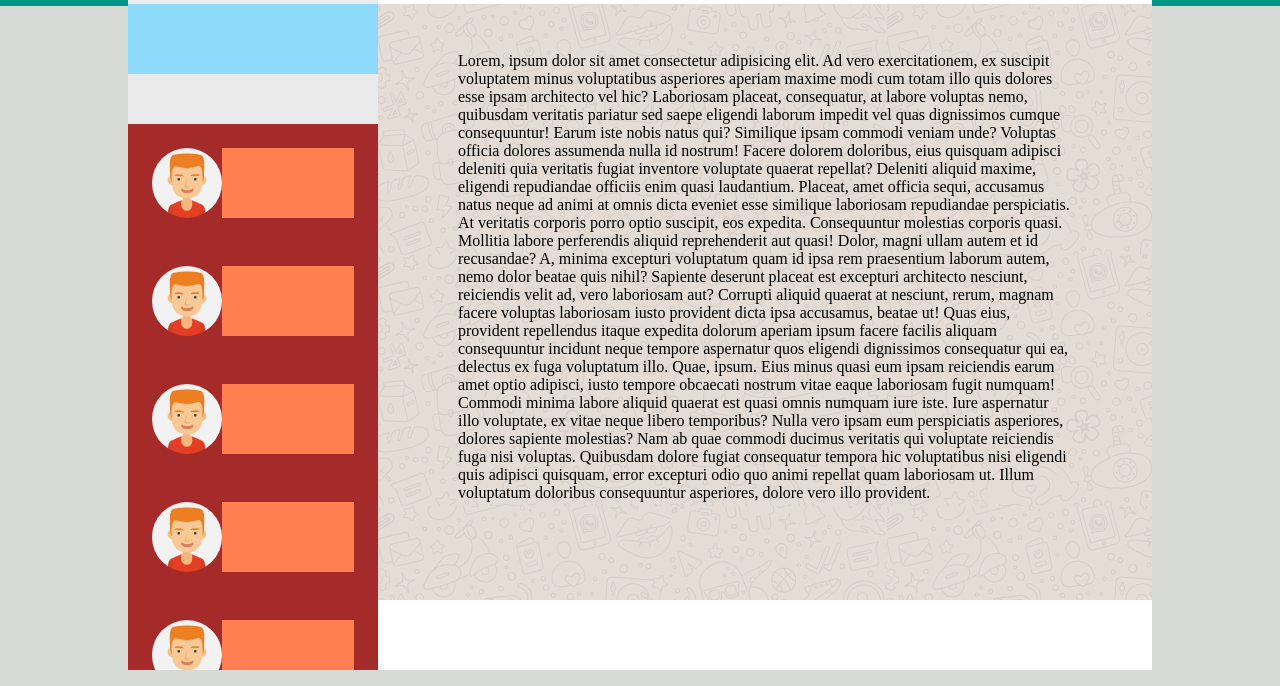
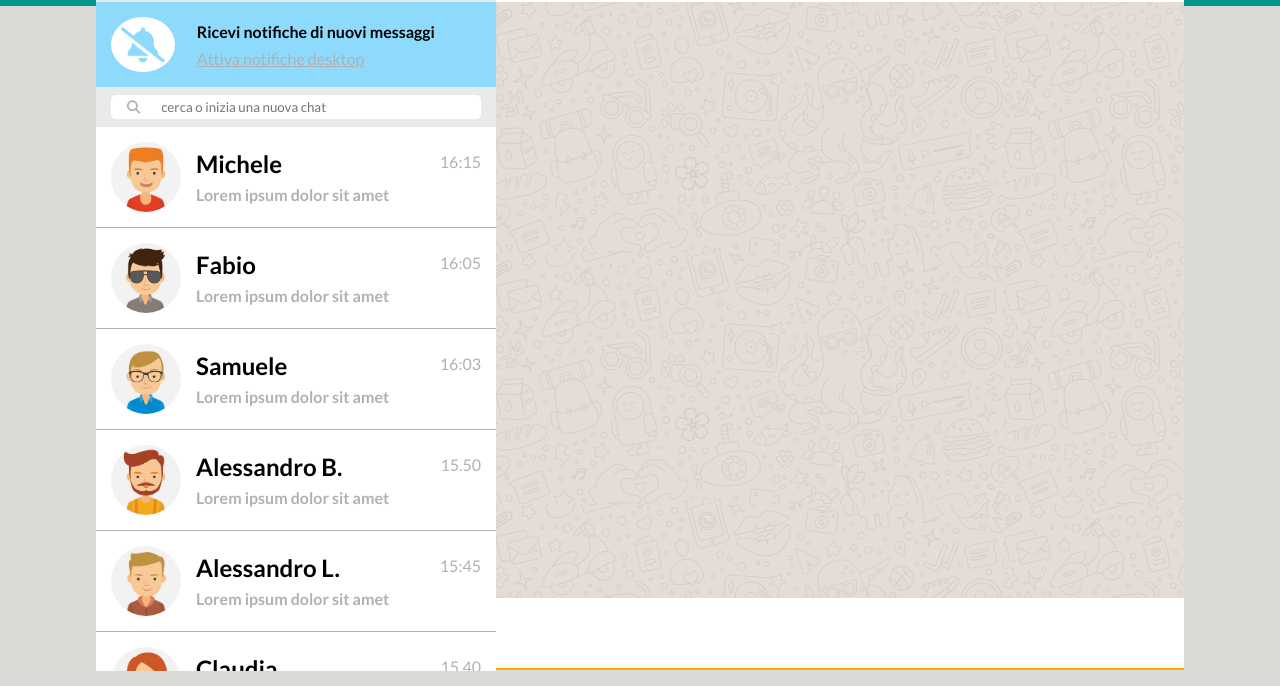
Before and after one commit to GiacomoFranchi/html-css-boolzapp, a plain HTML site: page index.html in a window 1280 px wide. Shown: the part 114-800 px from the top of the page. Drawn offline with Linux system fonts and the light colour scheme.

Commit message:
add: "hero" section content responsive and "side-chat" cont

```diff
--- a/css/style.css
+++ b/css/style.css
@@ -3,28 +3,76 @@
     margin: 0;
     padding: 0;
     box-sizing: border-box;
+    font-family: 'Lato', sans-serif;
 }
 
+/*ROOT*/
+:root{
+    --w-side-bar: 400px;
+    --foto: 70px;
+    --h-row-sidebar: 70px;
+    --h-src-bar: 40px;
+    --w-side-bar-tabl: calc(var(--foto) + 2rem);
+}
 
 /*COMMON*/
 .padding{
-    padding: 1rem 1.5rem;
+    padding: 15px;
 }
 
 .padding-s{
-    padding: 0.5rem 1.5rem;
+    padding: 8px 15px;
 }
 
 .padding-l{
-    padding: 1.5rem;
+    padding: 15px;
 }
 
 .padding-xl{
-    padding: 3rem 5rem;
+    padding: 45px 75px;
 }
 
 .padding-lft{
-    padding-left: 1.5rem;
+    padding-left: 22px;
+}
+
+.mod{
+    font-size: 35px;
+    margin-left: 1.5rem;
+    color: rgb(177, 177, 177);
+}
+
+.circle{
+    background-color: white;
+    color: rgb(142, 218, 252) ;
+    padding: 10px;
+    border-radius: 50%;
+    margin: 0;
+}
+
+.search{
+    width: 100%;
+    padding: 0.3rem;
+    border: none;
+    border-radius:0 5px 5px 0;
+}
+
+.src{
+    color: rgb(177, 177, 177);
+    background-color: white;
+    border: none;
+    padding:0 0.5rem;
+    border-radius: 5px 0 0 5px;
+}
+
+.search:active{
+    border: none;
+}
+
+/*UL-LI*/
+ul{
+    display: flex;
+    list-style: none;
 }
 
 /*BACKGROUND*/
@@ -50,10 +98,9 @@ body{
 
 /*MAIN SCREEN*/
 .main-screen{
-    width: 80%;
+    width: 85%;
     height: calc(100% - 2rem);
     margin: auto;
-    background-color: red;
     display: flex;
     flex-wrap: wrap;
 }
@@ -61,8 +108,7 @@ body{
 /*SIDE_BAR*/
 .side-bar{
     height: 100%;
-    width: 250px;
-    background-color: yellow;
+    width: var(--w-side-bar);
 }
 
 .header-user{
@@ -74,8 +120,8 @@ body{
 }
 
 .photo{
-    width: 70px;
-    height: 70px;
+    width: var(--foto);
+    height:var(--foto);
 }
 
 .photo img{
@@ -86,44 +132,84 @@ body{
 }
 
 .tools{
-    width: calc(100% - 70px);
-    background-color: lightgreen;
+    width: calc(100% - var(--foto));
     display: flex;
-    justify-content: left;
+    justify-content: right;
 }
 
-.notifiche{
+.hero{
+    display: flex;
+    flex-direction: column;
+}
+
+.notifica{
     width: 100%;
-    height: 70px;
     background-color:rgb(142, 218, 252) ;
+    display: flex;
+    align-items: center;
+}
+
+.tx-notifica h2{
+    font-size: 1rem;
+    margin-bottom: 0.5rem;
+}
+
+.tx-notifica h3{
+    font-size: 1rem;
+    color:rgb(177, 177, 177);
+    text-decoration: underline;
+    font-weight: 400;
 }
 
 .search-bar{
     width: 100%;
-    height: 50px;
+    height: var(--h-src-bar);
     background-color: rgb(234, 234, 234) ;
+    display: flex;
 }
 
 .side-chat{
-    height: calc(100% - 190px - 2rem);
+    height: calc(100% - var(--h-row-sidebar) - var(--h-src-bar) - var(--foto) - 44px);
     width: 100%;
     overflow-y: auto;
-    background-color: brown;
+    background-color: white;
 }
 
 .row-prew{
     width: 100%;
     display: flex;
     flex-wrap: wrap;
+    border-bottom: 1px solid rgb(177, 177, 177);
 }
 
 .prew-chat{
-    width: calc(100% - 70px);
-    background-color: coral;
+    width: calc(100% - var(--foto));
     height: 70px;
     display: flex;
     flex-wrap: wrap;
-    justify-content: space-between;
+
+    position: relative;
+    padding-left: 15px;
+
+    flex-direction: column;
+}
+
+.prew-chat h2{
+    font-size: 1.5rem;
+    margin-bottom: 7px;
+    margin-top: 7px;
+}
+
+.prew-chat h3{
+    color: rgb(177, 177, 177);
+    font-size: 1rem;
+}
+
+.ora{
+    color: rgb(177, 177, 177);
+    position: absolute;
+    top: 10px;
+    right: 0;
 }
 
 @media screen and (max-width:991px) {
@@ -132,17 +218,17 @@ body{
         height: 100vh;
     }
     .side-bar{
-        width: 70px;
+        width: var(--w-side-bar-tabl);
         padding: 0;
     }
     .photo{
-        width: 70px;
+        width: var(--foto);
     }
     .tools, .prew-chat, .hero{
         display: none;
     }
     .side-chat{
-        height: calc(100% - 70px - 2rem);
+        height: calc(100% - var(--h-row-sidebar) - var(--h-src-bar) + 10px);
     }
 }
 
@@ -154,7 +240,7 @@ body{
 /*CHAT*/
 .chat-open{
     height: 100%;
-    width:calc(100% - 250px);
+    width:calc(100% - var(--w-side-bar));
     background-color: orange;
 }
 
@@ -181,7 +267,7 @@ body{
 .chat{
     width: 100%;
     background-image: url(../img/mine.jpg);
-    height: calc(100% - 140px - 2rem);
+    height: calc(100% - var(--foto) - var(--foto) - 2rem);
     overflow-y: auto;
 }
 
@@ -193,7 +279,7 @@ body{
 
 @media screen and (max-width:991px) {
     .chat-open{
-        width: calc(100% - 70px);
+        width: calc(100% - var(--w-side-bar-tabl));
     }
 }
 
--- a/index.html
+++ b/index.html
@@ -3,6 +3,9 @@
 <head>
     <meta charset="UTF-8">
     <meta name="viewport" content="width=device-width, initial-scale=1.0">
+    <link rel="preconnect" href="https://fonts.googleapis.com">
+    <link rel="preconnect" href="https://fonts.gstatic.com" crossorigin>
+    <link href="https://fonts.googleapis.com/css2?family=Lato:ital,wght@0,100;0,300;0,400;0,700;0,900;1,100;1,300;1,400;1,700;1,900&display=swap" rel="stylesheet">
     <link rel="stylesheet" href="https://cdnjs.cloudflare.com/ajax/libs/font-awesome/6.4.2/css/all.min.css" integrity="sha512-z3gLpd7yknf1YoNbCzqRKc4qyor8gaKU1qmn+CShxbuBusANI9QpRohGBreCFkKxLhei6S9CQXFEbbKuqLg0DA==" crossorigin="anonymous" referrerpolicy="no-referrer" />
     <link rel="stylesheet" href="css/style.css">
     <title>Boolzapp</title>
@@ -15,72 +18,129 @@
                 <div class="photo">
                     <img src="img/avatar_io.jpg" alt="user photo">
                 </div>
-                <div class="tools padding"></div>
+                <div class="tools padding">
+                    <ul>
+                        <li><i class="fa-solid fa-circle-notch mod"></i></li>
+                        <li><i class="fa-solid fa-message mod"></i></li>
+                        <li><i class="fa-solid fa-ellipsis-vertical mod"></i></li>
+                    </ul>
+                </div>
             </header>
             <section class="hero">
-                <div class="notifiche padding-l"></div>
-                <div class="search-bar padding-s"></div>
+                <div class="notifica padding-l">
+                    <i class="fa-solid fa-bell-slash mod circle"></i>
+                    <div class="tx-notifica padding-lft">
+                        <h2>Ricevi notifiche di nuovi messaggi</h2>
+                        <h3>Attiva notifiche desktop</h3>
+                    </div>
+                </div>
+                <div class="search-bar padding-s">
+                    <button class="src">
+                        <i class="fa-solid fa-magnifying-glass src"></i>
+                    </button>
+                <input type="text" class="search" placeholder="cerca o inizia una nuova chat">
+                </div>
             </section>
             <main class="side-chat">
                 <section class="row-prew padding-l">
                     <div class="photo">
                         <img src="img/avatar_1.jpg" alt="photo friend 1">
                     </div>
-                    <div class="prew-chat"></div>
+                    <div class="prew-chat">
+                        <h2>Michele</h2>
+                        <h3>Lorem ipsum dolor sit amet</h3>
+                        <span class="ora">16:15</span>
+                    </div>
                 </section>
                 <section class="row-prew padding-l">
                     <div class="photo">
-                        <img src="img/avatar_1.jpg" alt="photo friend 1">
+                        <img src="img/avatar_2.jpg" alt="photo friend 2">
                     </div>
-                    <div class="prew-chat"></div>
+                    <div class="prew-chat">
+                        <h2>Fabio</h2>
+                        <h3>Lorem ipsum dolor sit amet</h3>
+                        <span class="ora">16:05</span>
+                    </div>
                 </section>
                 <section class="row-prew padding-l">
                     <div class="photo">
-                        <img src="img/avatar_1.jpg" alt="photo friend 1">
+                        <img src="img/avatar_3.jpg" alt="photo friend 3">
                     </div>
-                    <div class="prew-chat"></div>
+                    <div class="prew-chat">
+                        <h2>Samuele</h2>
+                        <h3>Lorem ipsum dolor sit amet</h3>
+                        <span class="ora">16:03</span>
+                    </div>
                 </section>
                 <section class="row-prew padding-l">
                     <div class="photo">
-                        <img src="img/avatar_1.jpg" alt="photo friend 1">
+                        <img src="img/avatar_4.jpg" alt="photo friend 4">
                     </div>
-                    <div class="prew-chat"></div>
+                    <div class="prew-chat">
+                        <h2>Alessandro B.</h2>
+                        <h3>Lorem ipsum dolor sit amet</h3>
+                        <span class="ora">15.50</span>
+                    </div>
                 </section>
                 <section class="row-prew padding-l">
                     <div class="photo">
-                        <img src="img/avatar_1.jpg" alt="photo friend 1">
+                        <img src="img/avatar_5.jpg" alt="photo friend 5">
                     </div>
-                    <div class="prew-chat"></div>
+                    <div class="prew-chat">
+                        <h2>Alessandro L.</h2>
+                        <h3>Lorem ipsum dolor sit amet</h3>
+                        <span class="ora">15:45</span>
+                    </div>
                 </section>
                 <section class="row-prew padding-l">
                     <div class="photo">
-                        <img src="img/avatar_1.jpg" alt="photo friend 1">
+                        <img src="img/avatar_6.jpg" alt="photo friend 6">
                     </div>
-                    <div class="prew-chat"></div>
+                    <div class="prew-chat">
+                        <h2>Claudia</h2>
+                        <h3>Lorem ipsum dolor sit amet</h3>
+                        <span class="ora">15.40</span>
+                    </div>
                 </section>
                 <section class="row-prew padding-l">
                     <div class="photo">
-                        <img src="img/avatar_1.jpg" alt="photo friend 1">
+                        <img src="img/avatar_7.jpg" alt="photo friend 7">
                     </div>
-                    <div class="prew-chat"></div>
+                    <div class="prew-chat">
+                        <h2>Federico</h2>
+                        <h3>Lorem ipsum dolor sit amet</h3>
+                        <span class="ora">15:30</span>
+                    </div>
                 </section>
                 <section class="row-prew padding-l">
                     <div class="photo">
-                        <img src="img/avatar_1.jpg" alt="photo friend 1">
+                        <img src="img/avatar_8.jpg" alt="photo friend 8">
                     </div>
-                    <div class="prew-chat"></div>
+                    <div class="prew-chat">
+                        <h2>Gino</h2>
+                        <h3>Lorem ipsum dolor sit amet</h3>
+                        <span class="ora">15:00</span>
+                    </div>
                 </section>
                 <section class="row-prew padding-l">
                     <div class="photo">
-                        <img src="img/avatar_1.jpg" alt="photo friend 1">
+                        <img src="img/avatar_2.jpg" alt="photo friend 9">
                     </div>
-                    <div class="prew-chat"></div>
+                    <div class="prew-chat">
+                        <h2>Manuele</h2>
+                        <h3>Lorem ipsum dolor sit amet</h3>
+                        <span class="ora">12:00</span>
+                    </div>
                 </section>
-                <section class="row-prew padding-l">
+                <section class="row-prew padding">
                     <div class="photo">
-                        <img src="img/avatar_1.jpg" alt="photo friend 1">
+                        <img src="img/avatar_6.jpg" alt="photo friend 6">
                     </div>
-                    <div class="prew-chat"></div>
+                    <div class="prew-chat">
+                        <h2>Maria</h2>
+                        <h3>Lorem ipsum dolor sit amet</h3>
+                        <span class="ora">02:20</span>
+                    </div>
                 </section>
             </main>
         </section>
@@ -96,16 +156,6 @@
                 </div>
             </header>
             <main class="chat padding-xl">
-            Lorem, ipsum dolor sit amet consectetur adipisicing elit. Ad vero exercitationem, ex suscipit voluptatem minus voluptatibus asperiores aperiam maxime modi cum totam illo quis dolores esse ipsam architecto vel hic?
-            Laboriosam placeat, consequatur, at labore voluptas nemo, quibusdam veritatis pariatur sed saepe eligendi laborum impedit vel quas dignissimos cumque consequuntur! Earum iste nobis natus qui? Similique ipsam commodi veniam unde?
-            Voluptas officia dolores assumenda nulla id nostrum! Facere dolorem doloribus, eius quisquam adipisci deleniti quia veritatis fugiat inventore voluptate quaerat repellat? Deleniti aliquid maxime, eligendi repudiandae officiis enim quasi laudantium.
-            Placeat, amet officia sequi, accusamus natus neque ad animi at omnis dicta eveniet esse similique laboriosam repudiandae perspiciatis. At veritatis corporis porro optio suscipit, eos expedita. Consequuntur molestias corporis quasi.
-            Mollitia labore perferendis aliquid reprehenderit aut quasi! Dolor, magni ullam autem et id recusandae? A, minima excepturi voluptatum quam id ipsa rem praesentium laborum autem, nemo dolor beatae quis nihil?
-            Sapiente deserunt placeat est excepturi architecto nesciunt, reiciendis velit ad, vero laboriosam aut? Corrupti aliquid quaerat at nesciunt, rerum, magnam facere voluptas laboriosam iusto provident dicta ipsa accusamus, beatae ut!
-            Quas eius, provident repellendus itaque expedita dolorum aperiam ipsum facere facilis aliquam consequuntur incidunt neque tempore aspernatur quos eligendi dignissimos consequatur qui ea, delectus ex fuga voluptatum illo. Quae, ipsum.
-            Eius minus quasi eum ipsam reiciendis earum amet optio adipisci, iusto tempore obcaecati nostrum vitae eaque laboriosam fugit numquam! Commodi minima labore aliquid quaerat est quasi omnis numquam iure iste.
-            Iure aspernatur illo voluptate, ex vitae neque libero temporibus? Nulla vero ipsam eum perspiciatis asperiores, dolores sapiente molestias? Nam ab quae commodi ducimus veritatis qui voluptate reiciendis fuga nisi voluptas.
-            Quibusdam dolore fugiat consequatur tempora hic voluptatibus nisi eligendi quis adipisci quisquam, error excepturi odio quo animi repellat quam laboriosam ut. Illum voluptatum doloribus consequuntur asperiores, dolore vero illo provident.
             </main>
             <footer class="input-chat padding-s"></footer>
         </section>
```
